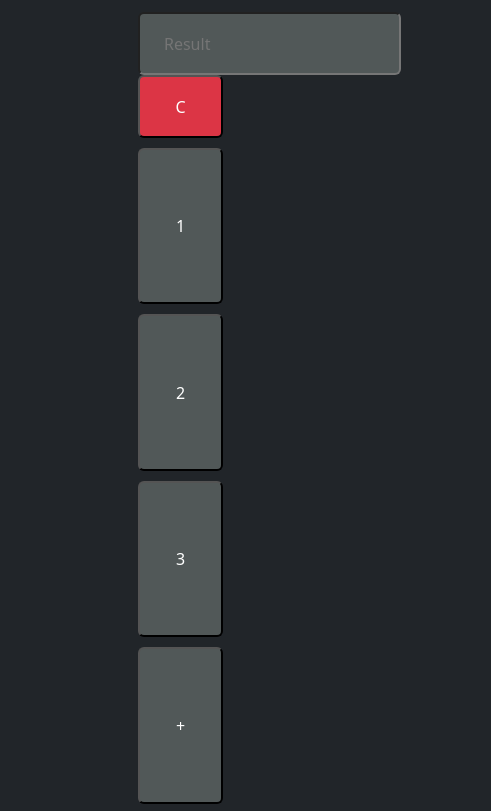
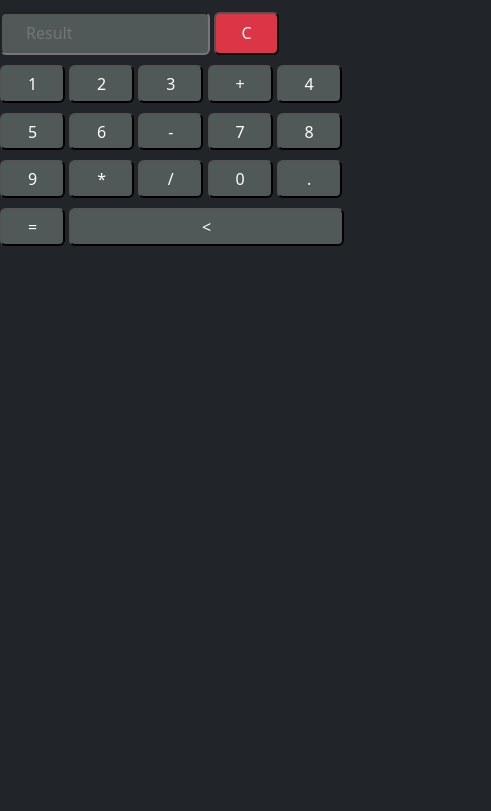
Before and after one commit to MUBI-SAIFU/Calculator, a plain HTML site: page index.html in a window 390 px wide. Shown: the part 99-910 px from the top of the page, 491 px wide, since content can reach past the window. After the commit the page ends 844 px from the top, so only its background shows below. Drawn offline with nearby package versions, Linux system fonts and the light colour scheme.

Commit message:
responsive

```diff
--- a/calc.css
+++ b/calc.css
@@ -1,7 +1,7 @@
 input{
     margin-top: 10px;
-    height: 63px;
-    width:263px;
+    height: 17%;
+    width:210px;
     color:white;
     background-color: rgb(81, 88, 88);
     border-radius: 6px;
@@ -9,23 +9,23 @@ input{
 
 }
 .clear{
-    height: 63px;
-    width: 85px;
+    height: 17%;
+    width: 65px;
     color: white;
     border-radius: 6px;
 }
 .r1{
     margin-top: 10px;
-    height: 18%;
-    width: 85px;
+    height: 15%;
+    width: 65px;
     background-color: rgb(81, 88, 88);
     color: white;
     border-radius: 6px;
 }
 .r2{
     margin-top: 10px;
-    height: 18%;
-    width: 353px;
+    height: 15%;
+    width: 275px;
     background-color: rgb(81, 88, 88);
     color: white;
     border-radius: 6px;
--- a/index.html
+++ b/index.html
@@ -20,9 +20,9 @@
 
         <div class="row">
 
-            <div class="col-4"></div>
+            <div class="col-ls-4 col-md-3 col-sm-12"></div>
 
-            <div class="col-4 mt-5">
+            <div class="col-ls-4 col-md-3  col-sm-12 mt-5 ">
 
                 <p class=" fs-2 text-white ms-5 ps-4 mt-0">CALCULATOR</p>
 
@@ -58,7 +58,7 @@
 
 
             </div>
-            <div class="col-4"></div>
+            <div class="col-ls-4 col-md-3 col-sm-12"></div>
 
         </div>
 
```
